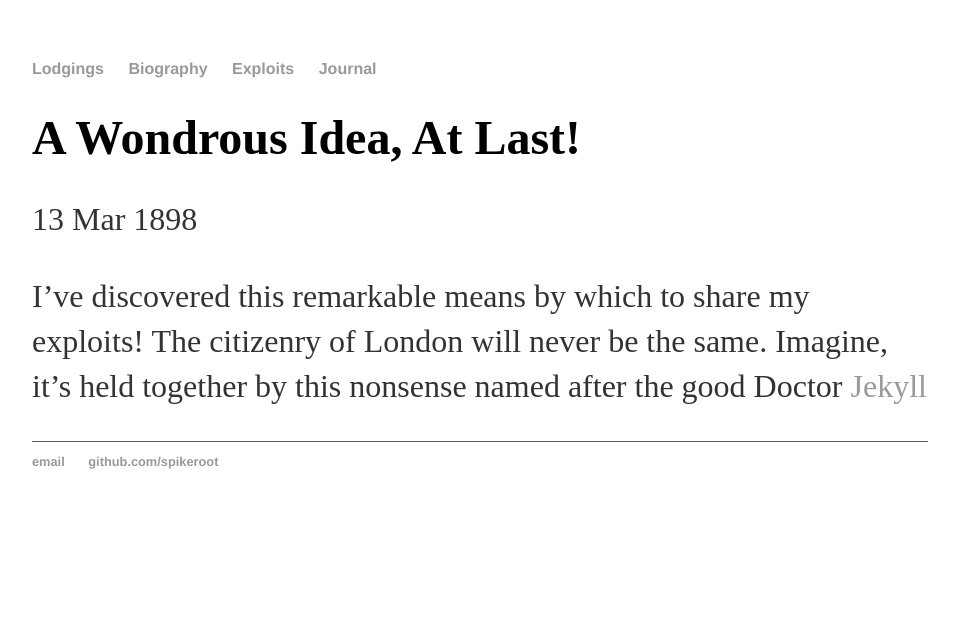
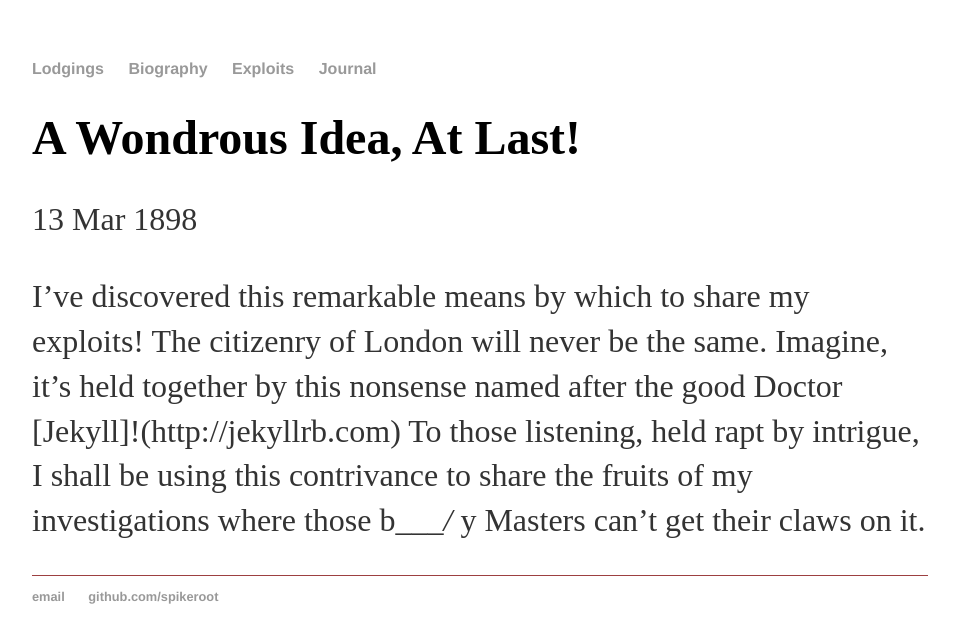
Before and after one commit to Spikeroot/spikeroot.github.io, a Jekyll site: the page built from _posts/1898-03-13-showcasing-vint-squeezel.md, in a window 1280 px wide. Shown: the top 643 px of the page, without its empty margins (160-1119 px from the left). Built offline with Jekyll 4.4.1, drawn with Linux system fonts in a browser that asks for light colours.

Commit message:
Update 1898-03-13-showcasing-vint-squeezel.md

```diff
--- a/_posts/1898-03-13-showcasing-vint-squeezel.md
+++ b/_posts/1898-03-13-showcasing-vint-squeezel.md
@@ -4,4 +4,4 @@
 date: 1898-03-13
 ---
 
-I've discovered this remarkable means by which to share my exploits! The citizenry of London will never be the same. Imagine, it's held together by this nonsense named after the good Doctor [Jekyll](http://jekyllrb.com)
+I've discovered this remarkable means by which to share my exploits! The citizenry of London will never be the same. Imagine, it's held together by this nonsense named after the good Doctor [Jekyll]!(http://jekyllrb.com) To those listening, held rapt by intrigue, I shall be using this contrivance to share the fruits of my investigations where those b____/_ y Masters can't get their claws on it.
```
